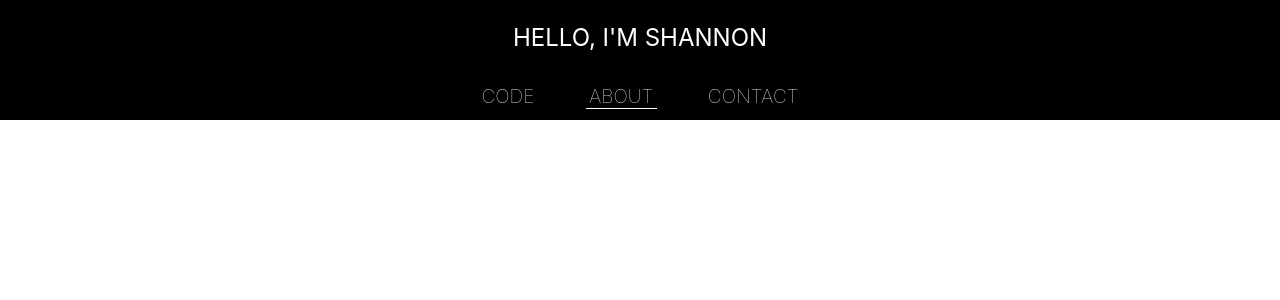
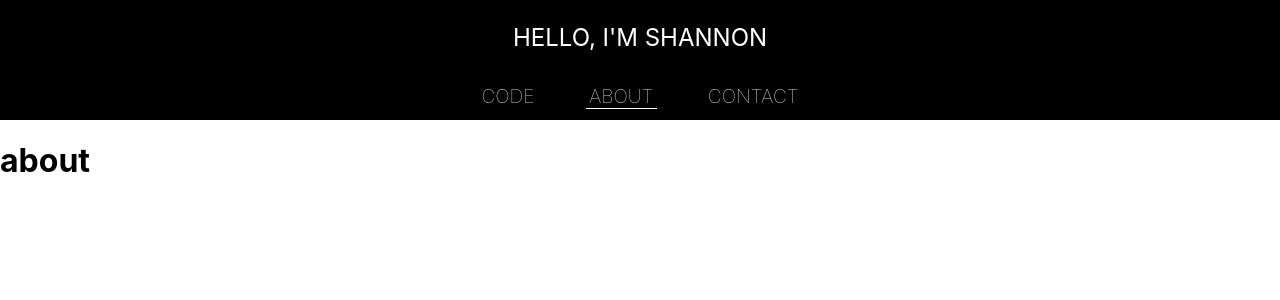
Before and after one commit to ShannonTJ/react-portfolio-site, a React (Create React App) app: page /about in a window 1280 px wide. Shown: the top 300 px of the page. Built offline with nearby package versions, Linux system fonts and the light colour scheme.

Commit message:
adding router pages

```diff
--- a/src/App.js
+++ b/src/App.js
@@ -1,14 +1,20 @@
 import React from "react";
+import "./App.css";
 import { BrowserRouter as Router, Switch, Route } from "react-router-dom";
 import Navbar from "./components/Navbar";
-import "./App.css";
+import Code from "./pages/Code";
+import About from "./pages/About";
+import Contact from "./pages/Contact";
 
 function App() {
   return (
     <Router>
-      <div className="App">
-        <Navbar />
-      </div>
+      <Navbar />
+      <Switch>
+        <Route path="/code" component={Code} exact />
+        <Route path="/about" component={About} exact />
+        <Route path="/contact" component={Contact} exact />
+      </Switch>
     </Router>
   );
 }
--- a/src/components/Navbar/NavbarElements.js
+++ b/src/components/Navbar/NavbarElements.js
@@ -34,7 +34,7 @@ export const NavLinksWrapper = styled.div`
   height: 60%;
 `;
 
-export const NavLink2 = styled(NavLink)`
+export const StyledNavLink = styled(NavLink)`
   color: #fff;
   display: flex;
   align-items: center;
--- a/src/components/Navbar/index.js
+++ b/src/components/Navbar/index.js
@@ -4,7 +4,7 @@ import {
   NavTextWrapper,
   NavText,
   NavLinksWrapper,
-  NavLink2,
+  StyledNavLink,
 } from "./NavbarElements";
 
 const Navbar = () => {
@@ -14,15 +14,15 @@ const Navbar = () => {
         <NavText>Hello, I'm Shannon</NavText>
       </NavTextWrapper>
       <NavLinksWrapper>
-        <NavLink2 exact to="code" activeClassName="active">
+        <StyledNavLink exact to="code" activeClassName="active">
           Code
-        </NavLink2>
-        <NavLink2 exact to="about" activeClassName="active">
+        </StyledNavLink>
+        <StyledNavLink exact to="about" activeClassName="active">
           About
-        </NavLink2>
-        <NavLink2 exact to="contact" activeClassName="active">
+        </StyledNavLink>
+        <StyledNavLink exact to="contact" activeClassName="active">
           Contact
-        </NavLink2>
+        </StyledNavLink>
       </NavLinksWrapper>
     </Nav>
   );
--- /dev/null
+++ b/src/pages/About.js
@@ -0,0 +1,11 @@
+import React from "react";
+
+const About = () => {
+  return (
+    <div>
+      <h1>about</h1>
+    </div>
+  );
+};
+
+export default About;
--- /dev/null
+++ b/src/pages/Code.js
@@ -0,0 +1,11 @@
+import React from "react";
+
+const Code = () => {
+  return (
+    <div>
+      <h1>Code</h1>
+    </div>
+  );
+};
+
+export default Code;
--- /dev/null
+++ b/src/pages/Contact.js
@@ -0,0 +1,11 @@
+import React from "react";
+
+const Contact = () => {
+  return (
+    <div>
+      <h1>contact</h1>
+    </div>
+  );
+};
+
+export default Contact;
```
Also changed, not shown: 1 other file (tests, documents, lock files or other folders).
